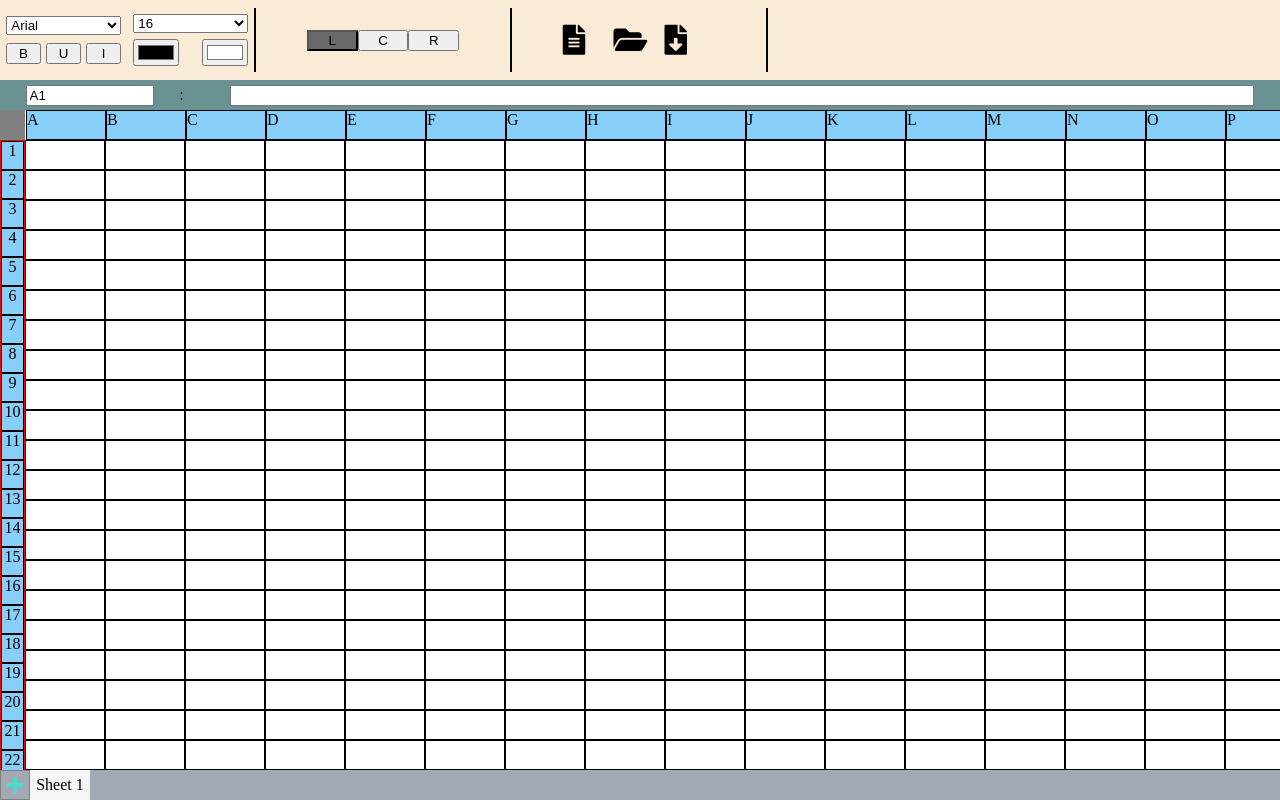
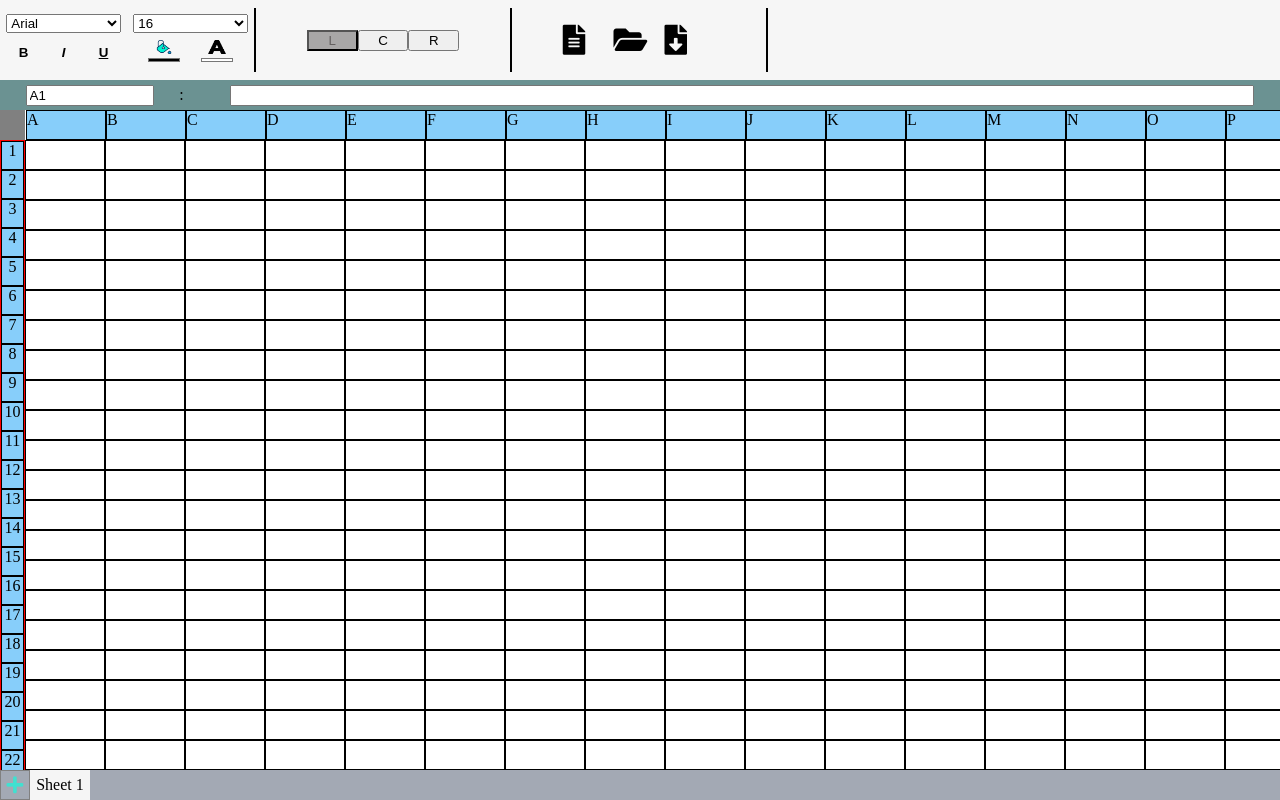
Before and after one commit to gupta-riya/Excel-Clone, a plain HTML site: page activity/index.html in a window 1280 px wide. Drawn offline with Linux system fonts and the light colour scheme.

Commit message:
formatted BUI and colors

```diff
--- a/activity/index.html
+++ b/activity/index.html
@@ -33,9 +33,9 @@
             </select>
 
           <div class="BUI-container">
-            <input type="button" value="B" class="buiBtn">
-            <input type="button" value="U" class="buiBtn">
-            <input type="button" value="I" class="buiBtn">
+            <input type="button" value="B" class="buiBtn boldClass">
+            <input type="button" value="I" class="buiBtn italicClass">
+            <input type="button" value="U" class="buiBtn underlineClass">
 
           </div>
 
@@ -58,8 +58,15 @@
             </select>
 
             <div class="color-container">
-              <input type="color" id="color" class="text-color">
-              <input type="color" id="bg-color" class="bg-color">
+              <div class="text-color-container">
+                <img src="icons/paint-bucket.png" class = "color-icon" alt="">
+                <input type="color" id="color" class="text-color">
+              </div>
+              <div class="bg-color-container">
+                <img src="icons/a.png" class = "color-icon" alt="">
+                <input type="color" id="bg-color" class="bg-color">
+              </div>
+
             </div>
 
         </div>
--- a/activity/script.js
+++ b/activity/script.js
@@ -125,10 +125,10 @@ for (let i = 0; i < AllCells.length; i++) {
             BUIBtn[0].classList.add("active-btn");
         }
         if (cellObj.underline == true) {
-            BUIBtn[1].classList.add("active-btn");
+            BUIBtn[2].classList.add("active-btn");
         }
         else if (cellObj.italic == true) {
-            BUIBtn[2].classList.add("active-btn");
+            BUIBtn[1].classList.add("active-btn");
         }
 
         //**********************retrieve font size *************** */
@@ -205,11 +205,11 @@ for (let i = 0; i < BUIBtn.length; i++) {
                 cellObj.bold = true;
             }
 
-            if (i == 1) {
+            if (i == 2) {
                 cell.style.textDecoration = "underline";
                 cellObj.underline = true;
             }
-            if (i == 2) {
+            if (i == 1) {
                 cell.style.fontStyle = "italic";
                 cellObj.italic = true;
             }
--- a/activity/style.css
+++ b/activity/style.css
@@ -16,7 +16,7 @@ body{
 /* here everything is fixed so we use pixel and not vh or % */
 .menu-container{
     height: 80px;
-    background-color:antiquewhite;
+    background-color:#f6f6f6;
     display:flex;
     align-items: center;
 }
@@ -51,30 +51,96 @@ body{
     width: 100%;
     display: flex;
     justify-content: space-between;
+    height: 40%;
+
 }
 
 .BUI-container>*{
     width: 30%;
+    border:none;
+    text-decoration: none;
+    font-weight: 600;
+    background-color:#f6f6f6;
 }
 
+.italicClass{
+
+    font-style:italic;
+
+}
+
+.underlineClass{
+
+    text-decoration: underline;
+}
 
 .active-btn{
 
-    background-color: dimgrey;
+    background-color: rgb(168, 167, 167);
     border: 1px 1px 1px 1px solid black;
+    color:rgb(100, 96, 96);
+}
+
+.BUI-container>*:hover{
+
+    background-color: #eeeeee;
+
 }
 
 
 
 .color-container{
     width:100%;
+    height: 40%;
     display:flex;
-    justify-content: space-between;
+    justify-content: space-evenly;
 }
 
 .color-container>*{
 
     width: 40%;
+    padding:0;
+    margin:0;
+    /* border-radius: 100%; */
+     /* height: 60px; */
+    /* width: 60px; */
+    border: none;
+    outline: none;
+
+}
+
+.text-color-container, .bg-color-container{
+
+    display: flex;
+    flex-direction: column;
+    padding:0;
+    margin:0;
+    align-items: center;
+
+
+
+}
+
+.text-color{
+
+    height: 60%;
+}
+
+.color-icon{
+
+    width:inherit;
+    height:14px;
+}
+
+input[type="color" i] {
+
+    height: 110%;
+    width: 80%;
+    background-color: #f6f6f6;
+    border-width: 0px;
+    /* border-style: none; */
+    outline: none;
+    padding: 0px;
 }
 
 
```
Also changed, not shown: activity/icons/a.png (added), activity/icons/paint-bucket.png (added).
